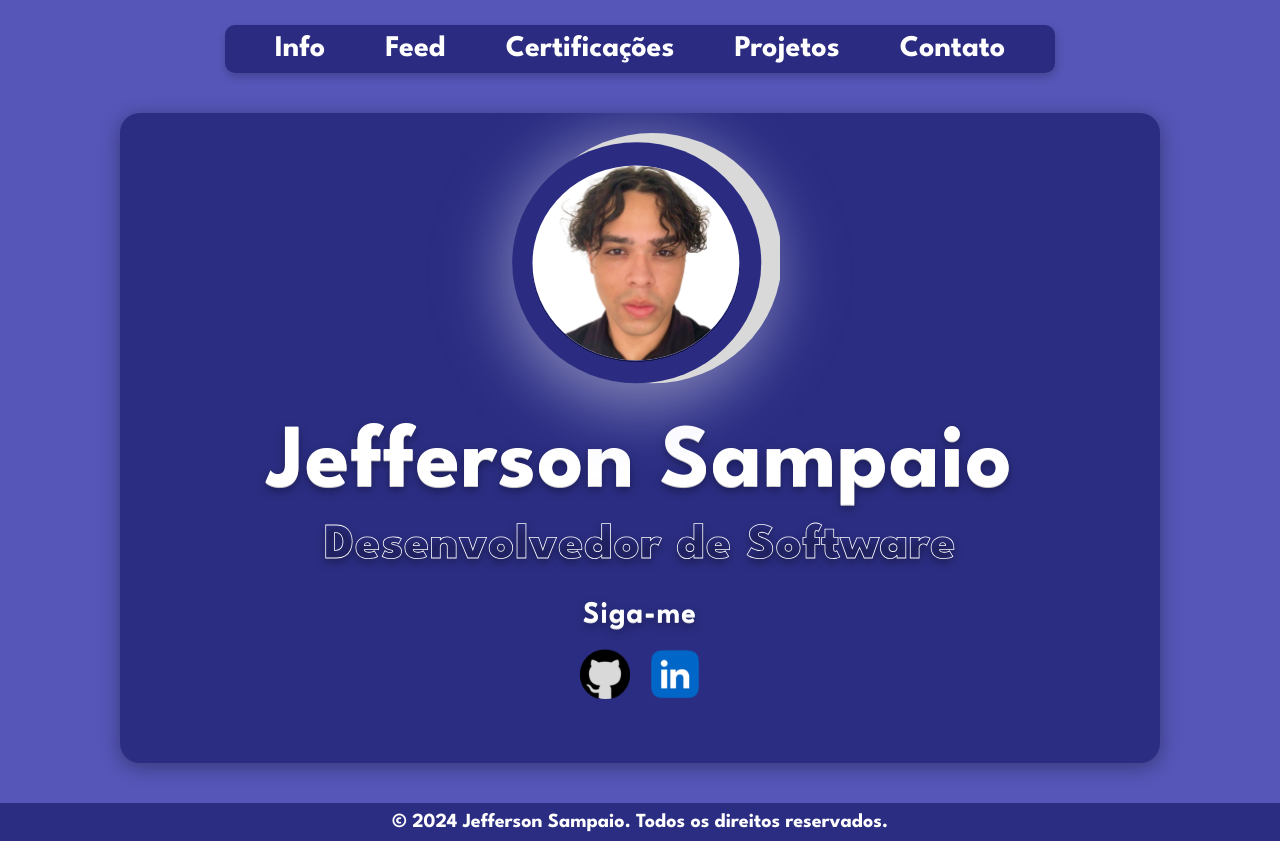
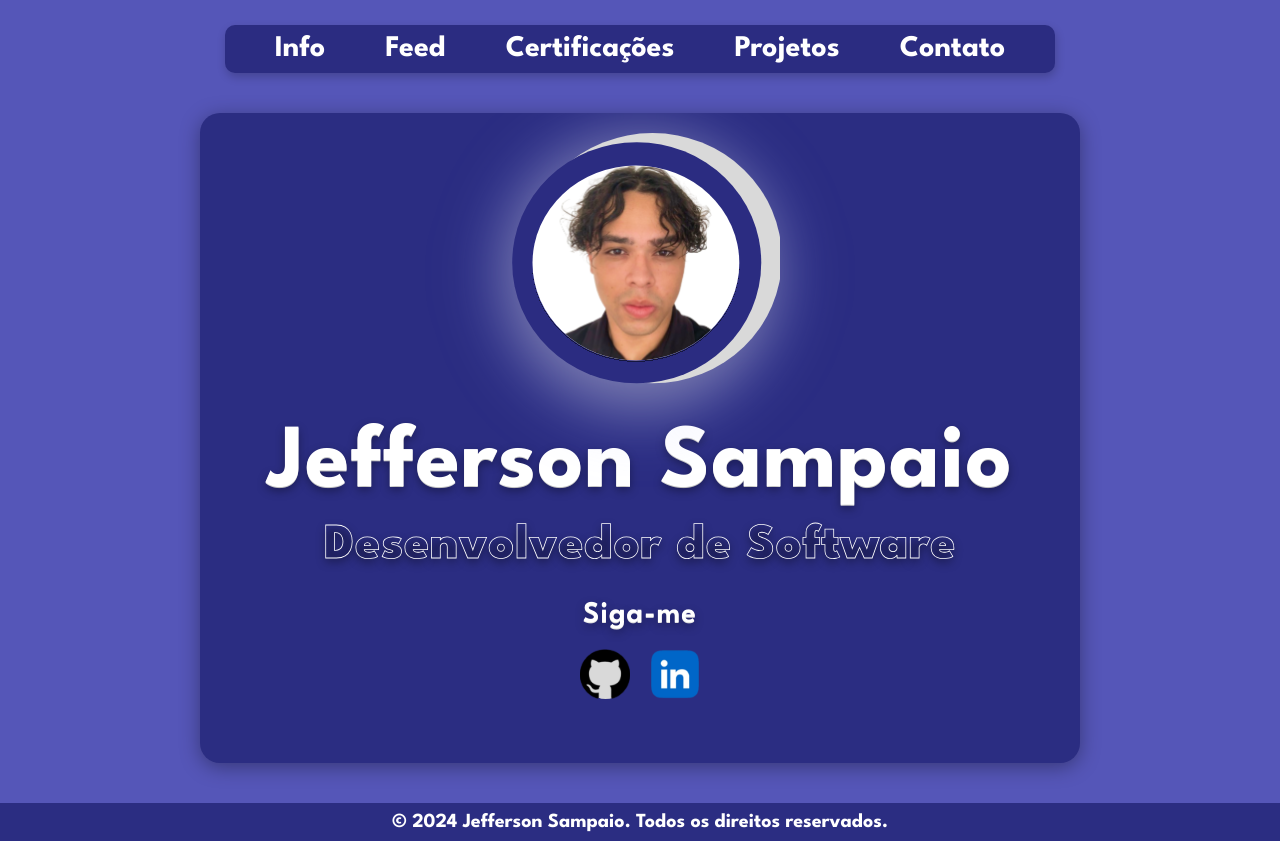
Before and after one commit to JeffSSampaio/portifolio, a React (Vite) app: page /homepage in a window 1280 px wide. Built offline with nearby package versions, Linux system fonts and the light colour scheme; no server answers.

Commit message:
fix: pequenas alterações em cardPerfiil

```diff
--- a/src/components/CardPerfil.jsx
+++ b/src/components/CardPerfil.jsx
@@ -7,7 +7,7 @@ import linkedinIcon from '../assets/linkedin_icon.svg';
 function CardPerfil({children}) {
 
     return (
-        <div className="card-perfil  p-10 md:p-16  w-full max-w-[65rem] min-h-[40rem] rounded-2xl shadow-xl flex flex-col items-center overflow-hidden">
+        <div className="card-perfil  p-10 md:p-16  w-full max-w-[55rem] min-h-[40rem] rounded-2xl shadow-xl flex flex-col items-center overflow-hidden">
             {children}
 
             <div className='container-foto' >
@@ -16,7 +16,7 @@ function CardPerfil({children}) {
             <h1 className='nome-perfil'>Jefferson Sampaio</h1>
             <h2 className='objetivo-perfil'>Desenvolvedor de Software</h2>
 
-            <div className='container-redes-perfil'>
+            <div className='container-perfil'>
                 <h3>Siga-me</h3>
                 <div className='container-icons'>
                 <a href="https://github.com/JeffSSampaio"><img src={githubIcon} alt="github"  className='icon'/> </a>
--- a/src/styles/cardperfil.css
+++ b/src/styles/cardperfil.css
@@ -1,8 +1,7 @@
 .card-perfil {
     background-color: var(--cor-roxo-escuro);
     padding: 60px;
-    margin: 20px;
-    width: 65rem;
+    margin: 20px auto;
      min-height: 40rem;
     border-radius: 20px;
     box-shadow: 0 4px 20px rgba(0, 0, 0, 0.35);
@@ -80,7 +79,7 @@
 
 }
 
-.container-redes-perfil {
+.container-perfil {
     display: flex;
     flex-direction: column;
     gap: 20px;
@@ -89,7 +88,7 @@
     margin-top: 15px;
 }
 
-.container-redes-perfil h3 {
+.container-perfil h3 {
     font-family: 'League Spartan', sans-serif;
     font-size: 30px;
     color: white;
```
